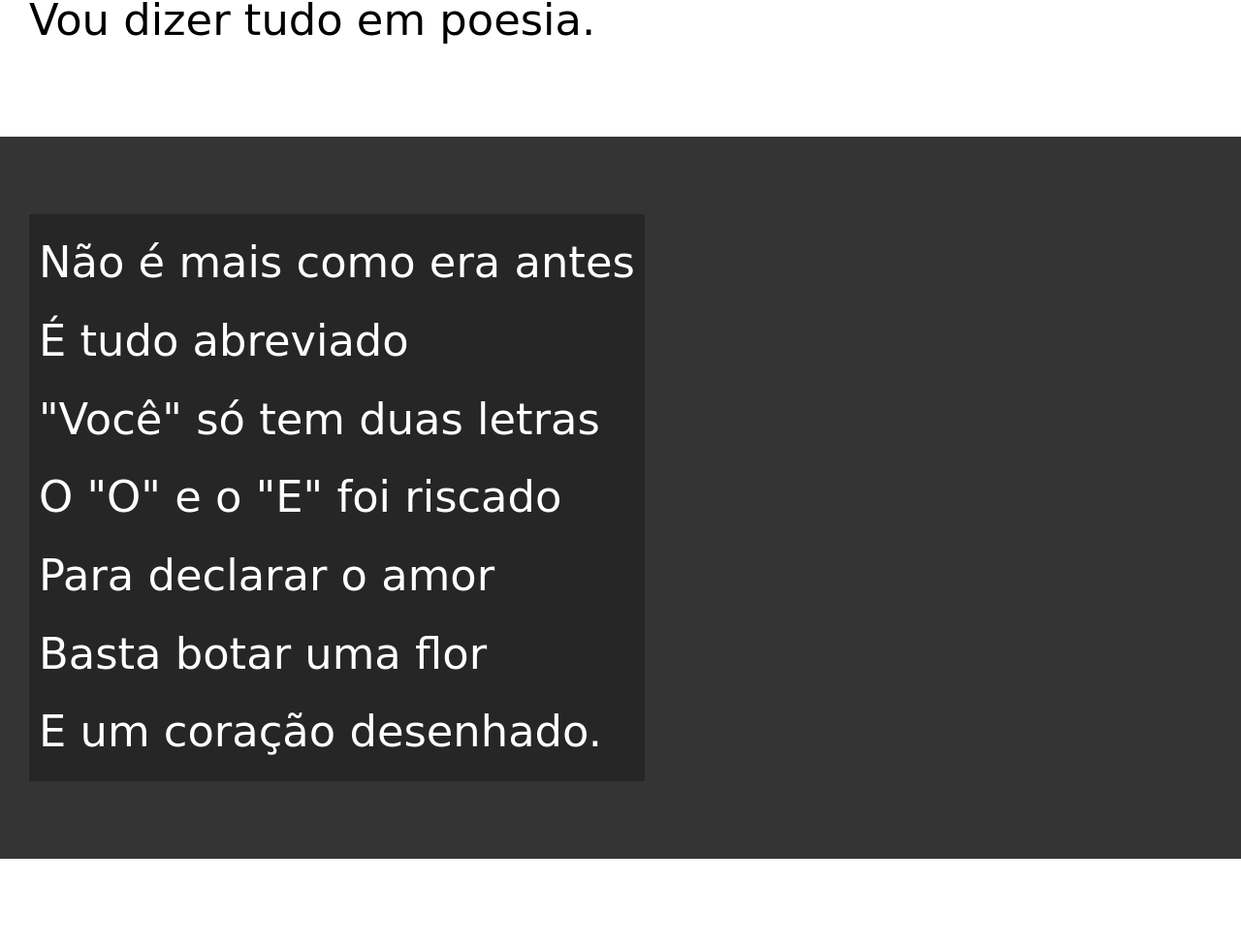
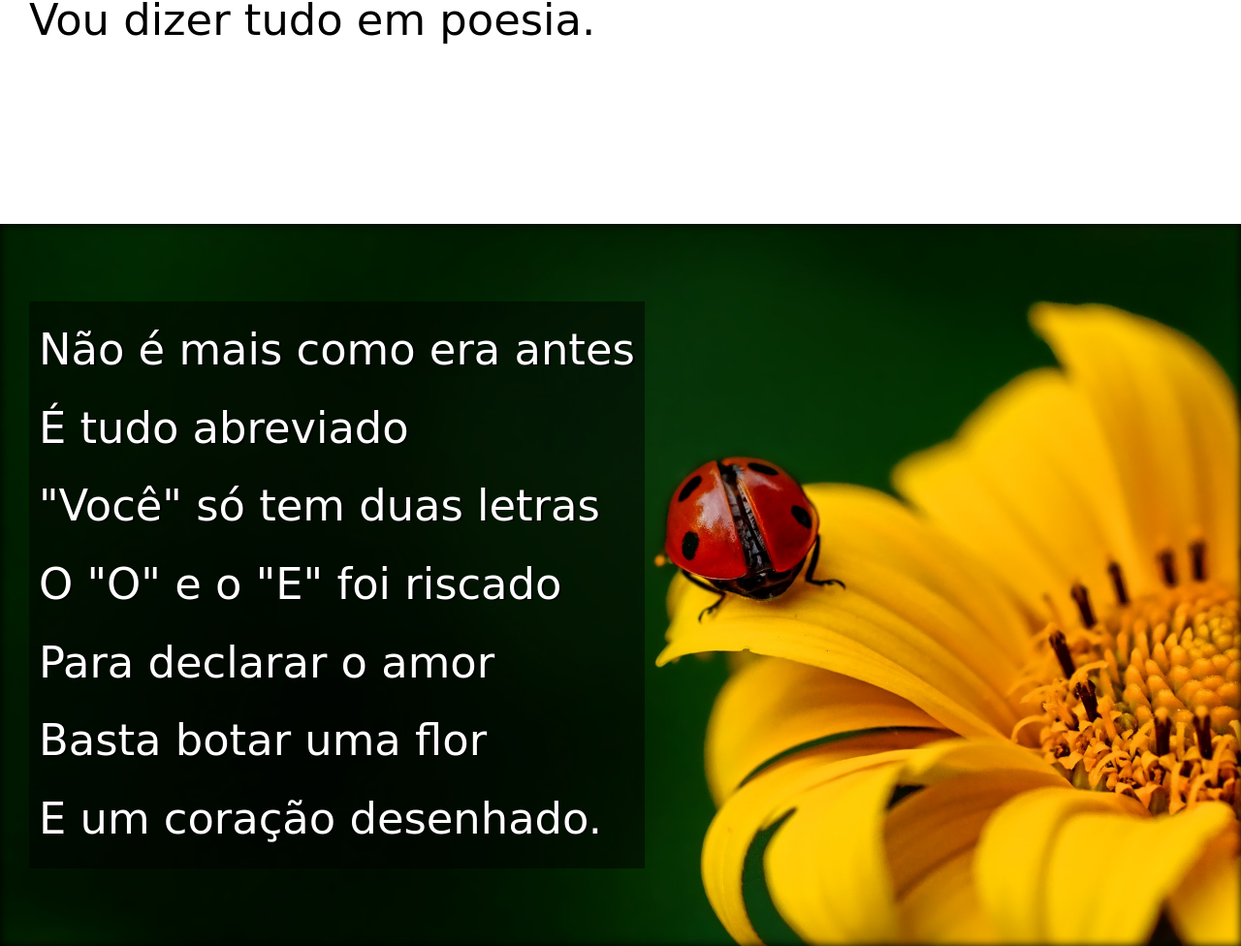
Before and after one commit to arthurajc22/projeto-cordel, a plain HTML site: page index.html in a window 1280 px wide. Shown: the part 875-1851 px from the top of the page at 97% size. Drawn offline with Linux system fonts and the light colour scheme.

Commit message:
site finalizado

```diff
--- a/estilo/style.css
+++ b/estilo/style.css
@@ -48,6 +48,10 @@ header a, footer a{
 }
 header a:hover, footer a:hover{
     text-decoration: underline;
+
+}
+section p {
+    padding-bottom: 2em;
 }
 
 section {
@@ -65,14 +69,30 @@ section.normal {
 }
 section.imagem {
 
-    background-color: rgb(53, 52, 52);
+    background-color: rgba(53, 52, 52, 0.959);
     color: white;
+    box-shadow: inset 0 0 10px  black;
 }
 
 section.imagem p {
     display: inline-block;
-    background-color: rgba(0, 0, 0, 0.274);
+    background-color: rgba(0, 0, 0, 0.493);
     padding: 10px;
+    text-shadow: 2px 1px 0px black;
+
+}
+
+ section#img01 {
+    background-image: url(../imagens/background001.jpg);
+    background-size: cover;
+    background-attachment: fixed;
+    background-position: center;
+}
+ section#img02 {
+    background-image: url(../imagens/background002.jpg);
+    background-size: cover;
+    background-attachment: fixed;
+    background-position: center;
 }
 
 
--- a/index.html
+++ b/index.html
@@ -18,6 +18,8 @@
     </header>
 
 
+
+
         <section class="normal">
             <p>
                 Estou ficando cansado <br>
@@ -32,7 +34,7 @@
 
 
 
-        <section class="imagem">
+        <section class="imagem" id="img01">
             <p>
                 Não é mais como era antes<br>
                 É tudo abreviado<br>
@@ -69,7 +71,7 @@
         </section>
 
 
-        <section class="imagem">
+        <section class="imagem" id="img02">
 
             <p>
                 Tenho saudade das cartas<br>
```
